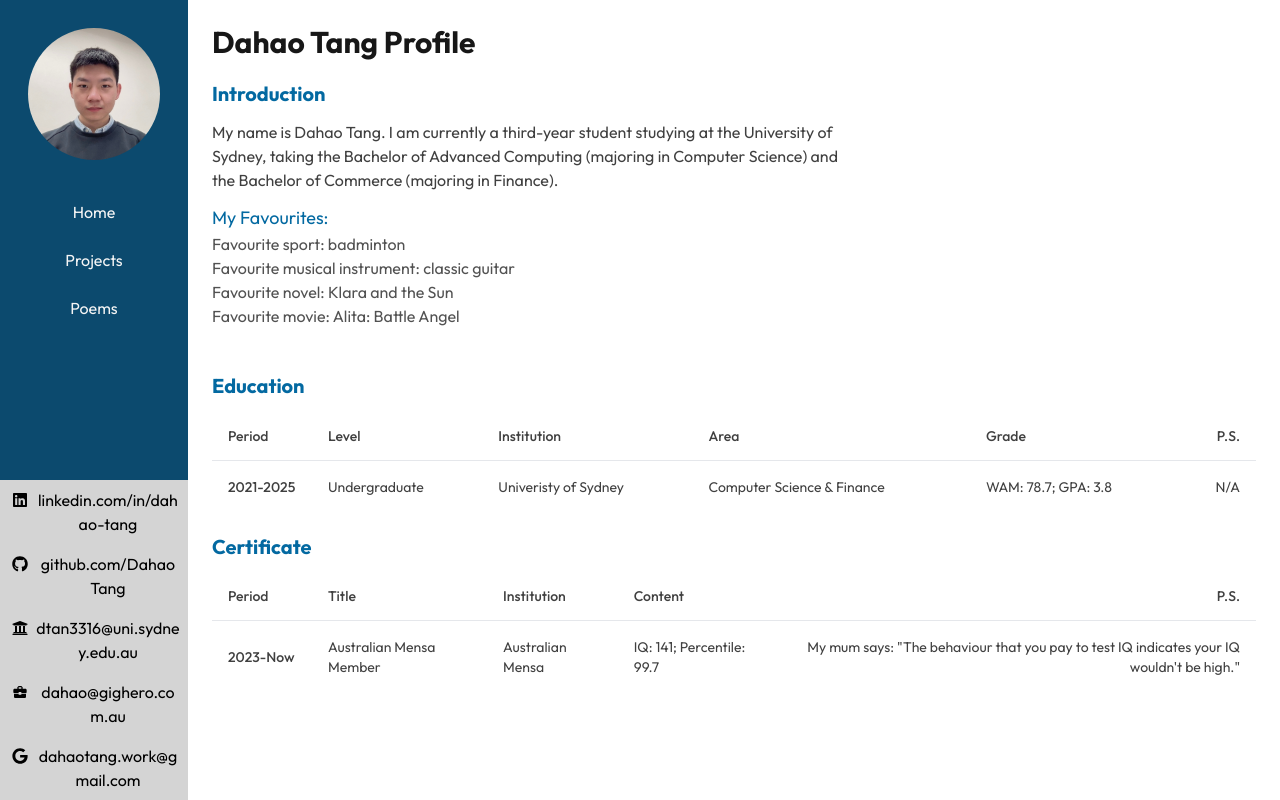
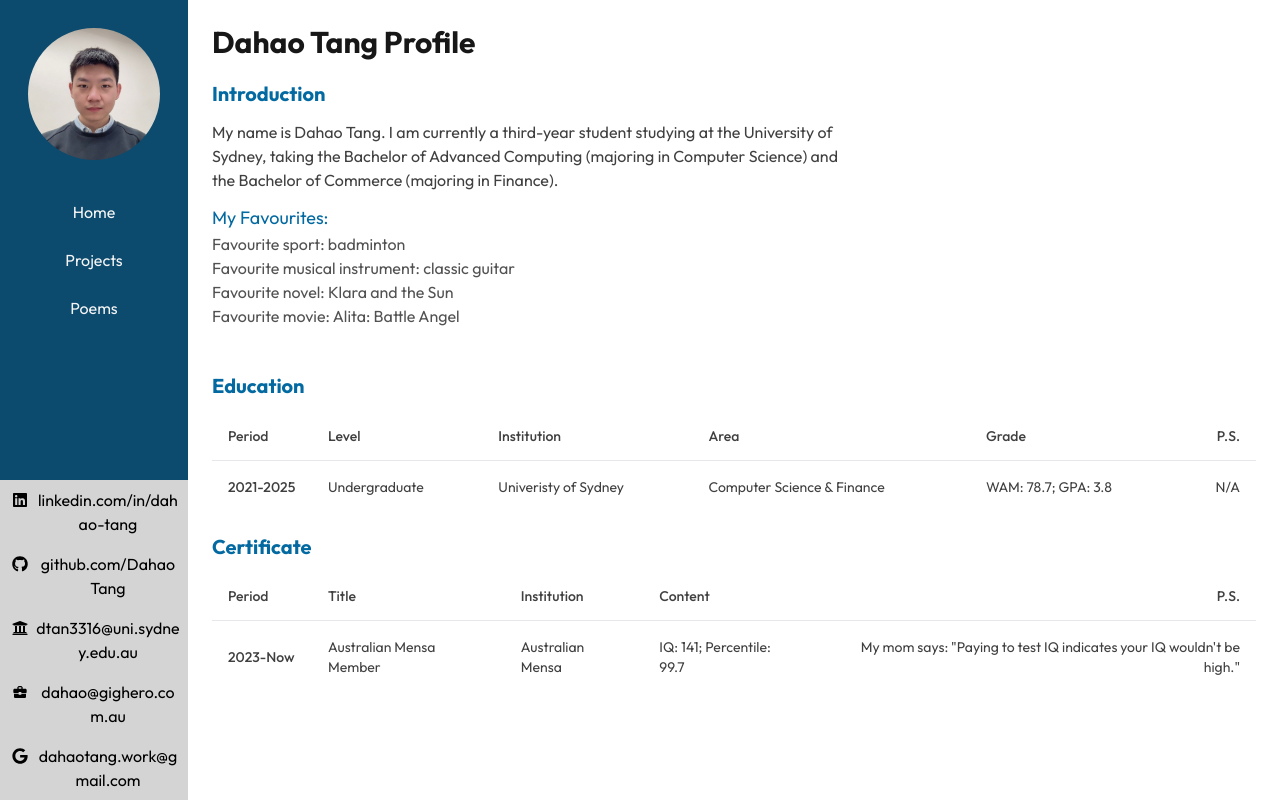
Before and after one commit to DahaoTang/DahaoTang.github.io, a Next.js app: page / in a window 1280 px wide. Built offline with nearby package versions, Linux system fonts and the light colour scheme.

Commit message:
update-to-date 2023-12-05

```diff
--- a/app/(site)/page.tsx
+++ b/app/(site)/page.tsx
@@ -109,7 +109,7 @@ export default function Home() {
 							</TableCell>
 							<TableCell>IQ: 141; Percentile: 99.7</TableCell>
 							<TableCell className="text-right">
-								My mum says: &quot;The behaviour that you pay to test IQ
+								My mom says: &quot;Paying to test IQ
 								indicates your IQ wouldn&apos;t be high.&quot;
 							</TableCell>
 						</TableRow>
```
